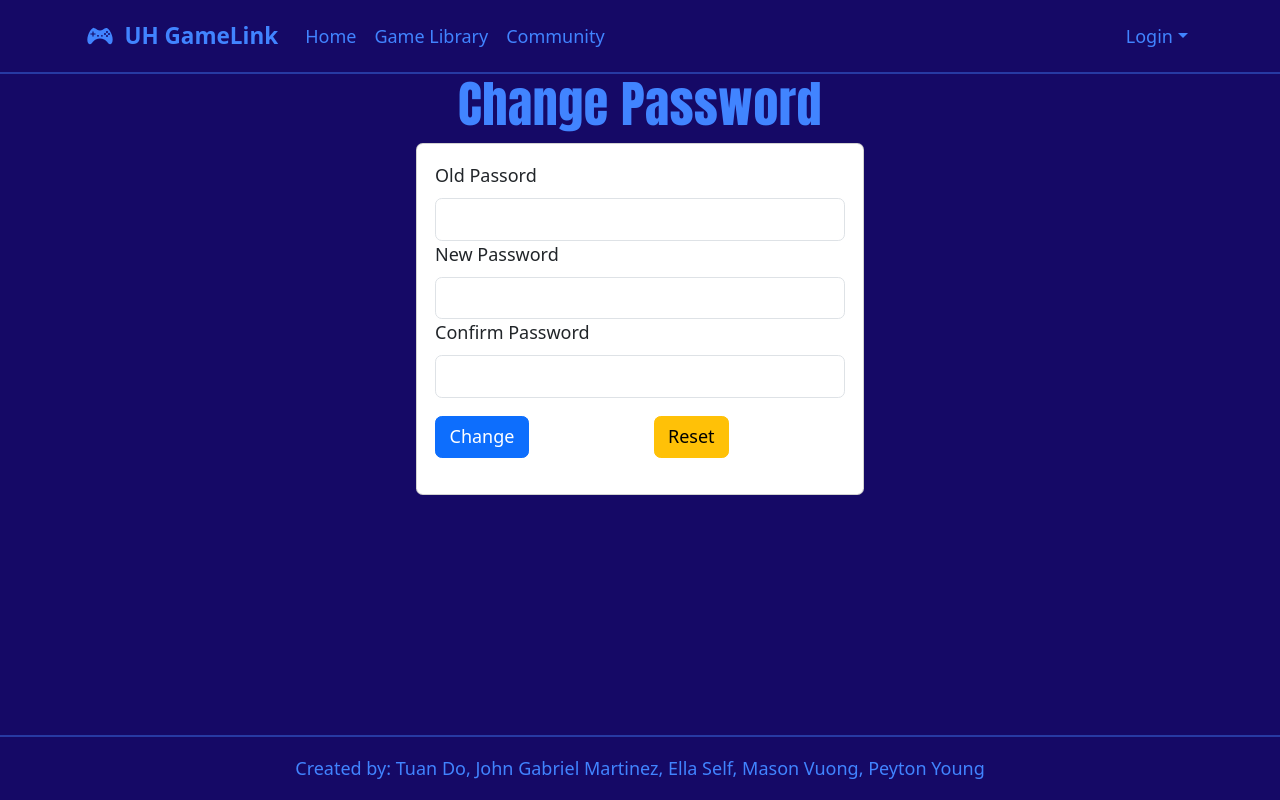
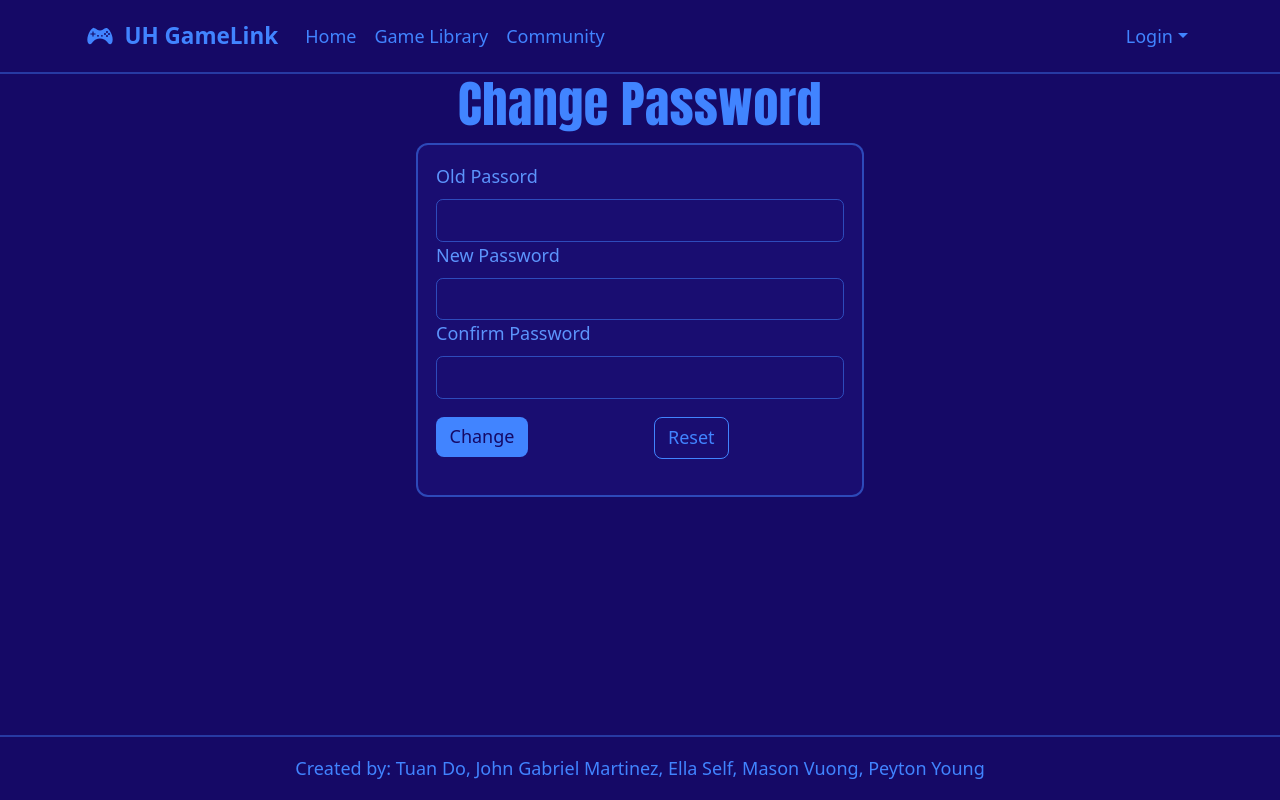
Before and after one commit to uh-gamelink/source-template, a Next.js app: page /auth/change-password in a window 1280 px wide. Built offline with nearby package versions, Linux system fonts and the light colour scheme; no server answers.

Commit message:
updated change password page

```diff
--- a/src/app/auth/change-password/page.tsx
+++ b/src/app/auth/change-password/page.tsx
@@ -57,7 +57,7 @@
         <Row className="justify-content-center">
           <Col xs={5}>
             <h1 className="text-center">Change Password</h1>
-            <Card>
+            <Card className="custom-card-body">
               <Card.Body>
                 <Form onSubmit={handleSubmit(onSubmit)}>
                   <Form.Group className="form-group">
@@ -91,12 +91,12 @@
                   <Form.Group className="form-group py-3">
                     <Row>
                       <Col>
-                        <Button type="submit" className="btn btn-primary">
+                        <Button type="submit" className="custom-reg-btn">
                           Change
                         </Button>
                       </Col>
                       <Col>
-                        <Button type="button" onClick={() => reset()} className="btn btn-warning float-right">
+                        <Button type="button" onClick={() => reset()} className="custom-reset-btn float-right">
                           Reset
                         </Button>
                       </Col>
```
